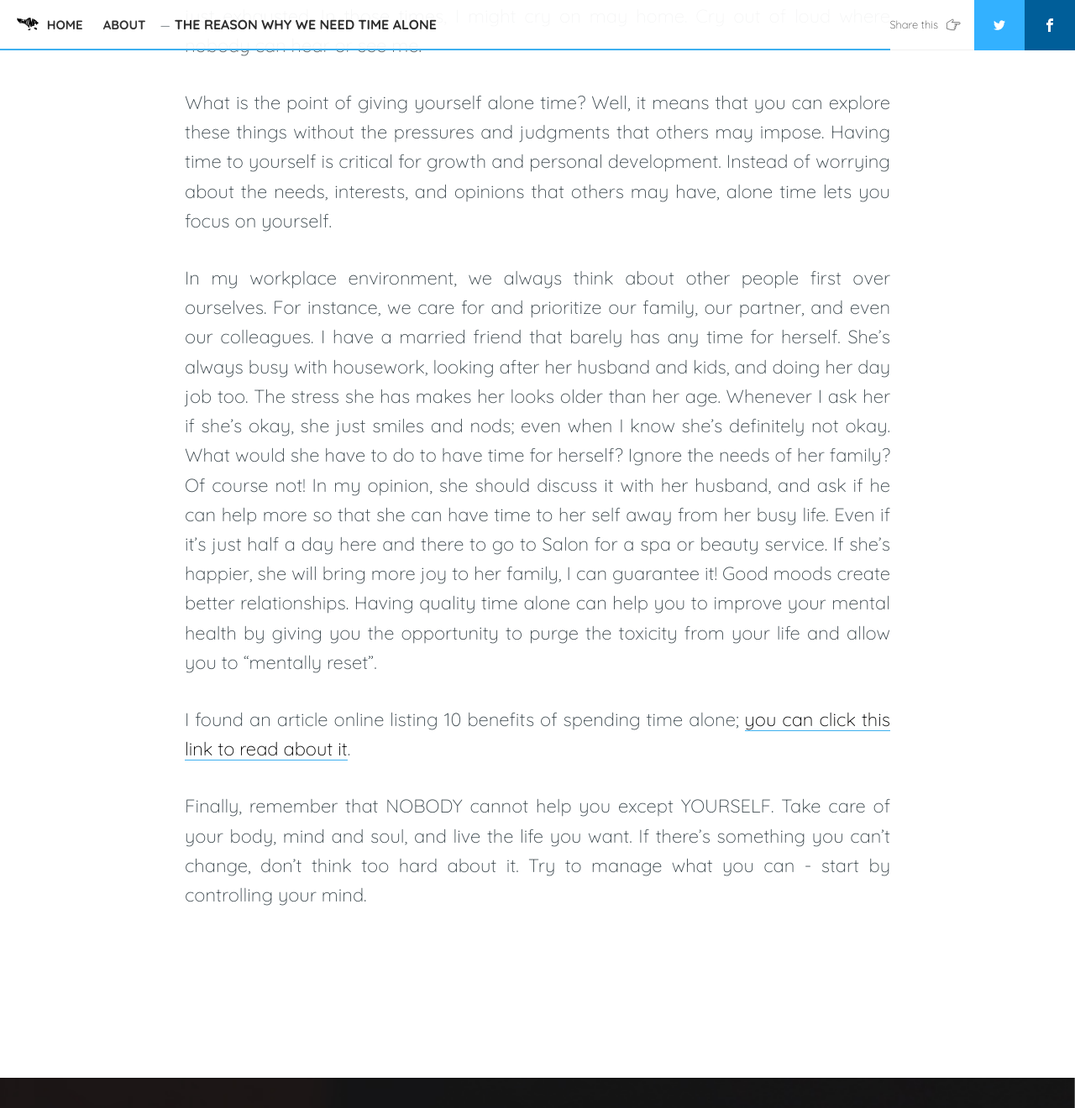
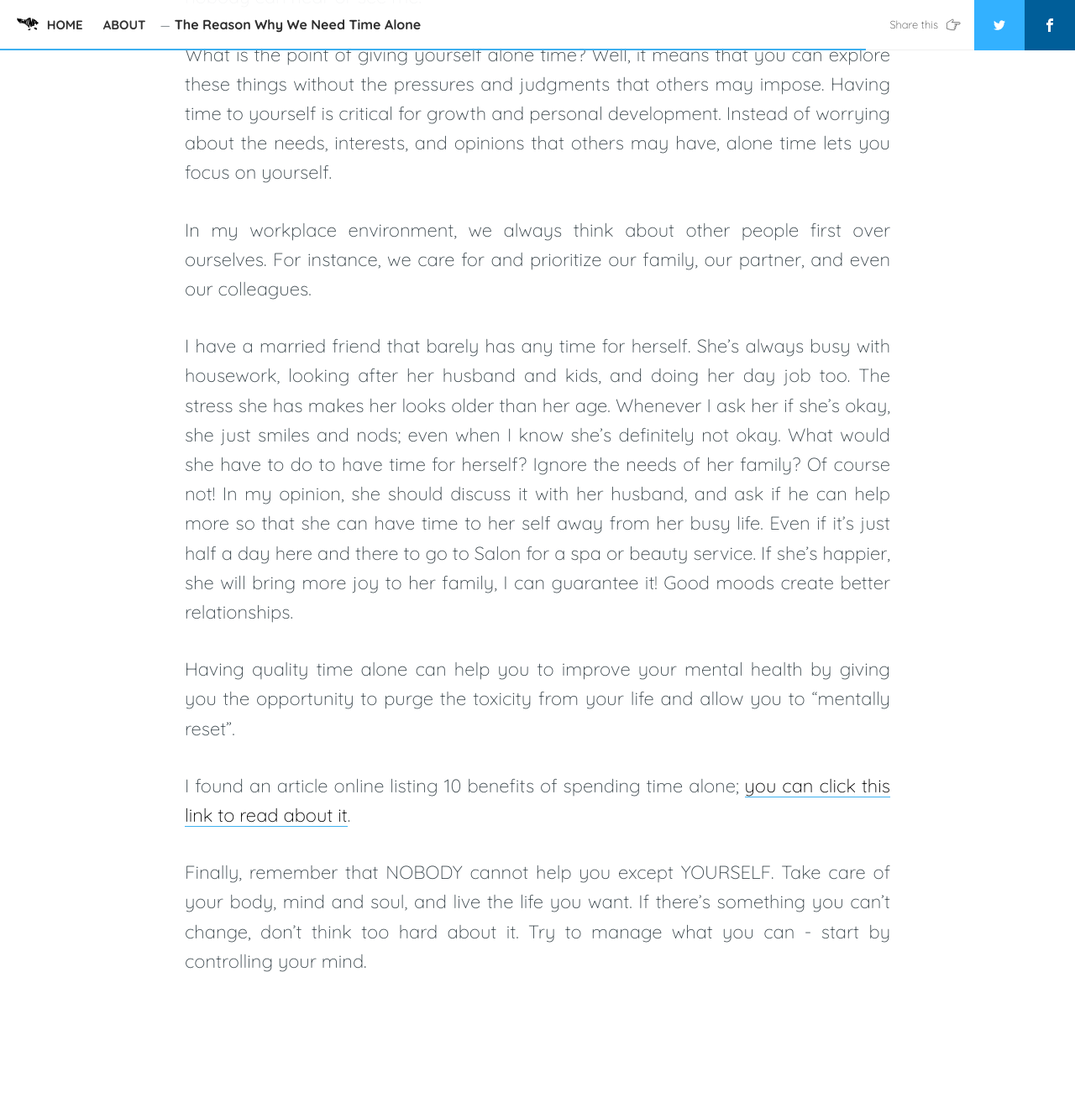
Before and after one commit to ayusukrisna/ayusukrisna.github.io, a Jekyll site: the page built from _posts/2021-12-12-qualitytimee-alone.md, in a window 1280 px wide and 1400 px high, scrolled down 2334 px, cut to the strip 0-1320 px from the top of the window. Shown: the whole strip at 84% size. Built offline with Jekyll 4.4.1, drawn with Linux system fonts in a browser that asks for light colours; nearby versions of some CDN libraries; comment, search, counter and statistics services are not loaded; some of the changed lines change nothing that is shown; some of the changed text lies outside the part shown.

Commit message:
edit some mistakes

```diff
--- a/_posts/2021-10-15-qualitytimee-alone.md
+++ b/_posts/2021-12-12-qualitytimee-alone.md
@@ -3,8 +3,8 @@
 current: post
 cover: assets/images/alone.jpg
 navigation: True
-title: "THE REASON WHY WE NEED TIME ALONE"
-date: 2021-10-15 08:21:20 +0800
+title: "The Reason Why We Need Time Alone"
+date: 2021-12-12 08:21:20 +0800
 tags: [Life]
 class: post-template
 subclass: 'post'
@@ -31,7 +31,10 @@
 
 What is the point of giving yourself alone time? Well, it means that you can explore these things without the pressures and judgments that others may impose. Having time to yourself is critical for growth and personal development. Instead of worrying about the needs, interests, and opinions that others may have, alone time lets you focus on yourself.
 
-In my workplace environment, we always think about other people first over ourselves. For instance, we care for and prioritize our family, our partner, and even our colleagues. I have a married friend that barely has any time for herself. She’s always busy with housework, looking after her husband and kids, and doing her day job too. The stress she has makes her looks older than her age. Whenever I ask her if she’s okay, she just smiles and nods; even when I know she’s definitely not okay. What would she have to do to have time for herself? Ignore the needs of her family? Of course not! In my opinion, she should discuss it with her husband, and ask if he can help more so that she can have time to her self away from her busy life. Even if it’s just half a day here and there to go to Salon for a spa or beauty service. If she’s happier, she will bring more joy to her family, I can guarantee it! Good moods create better relationships.
+In my workplace environment, we always think about other people first over ourselves. For instance, we care for and prioritize our family, our partner, and even our colleagues.
+
+I have a married friend that barely has any time for herself. She’s always busy with housework, looking after her husband and kids, and doing her day job too. The stress she has makes her looks older than her age. Whenever I ask her if she’s okay, she just smiles and nods; even when I know she’s definitely not okay. What would she have to do to have time for herself? Ignore the needs of her family? Of course not! In my opinion, she should discuss it with her husband, and ask if he can help more so that she can have time to her self away from her busy life. Even if it’s just half a day here and there to go to Salon for a spa or beauty service. If she’s happier, she will bring more joy to her family, I can guarantee it! Good moods create better relationships.
+
 Having quality time alone can help you to improve your mental health by giving you the opportunity to purge the toxicity from your life and allow you to “mentally reset”.
 
 I found an article online listing 10 benefits of spending time alone; [you can click this link to read about it](https://tanyadalton.com/blog/10-benefits-of-spending-time-alone).
```
